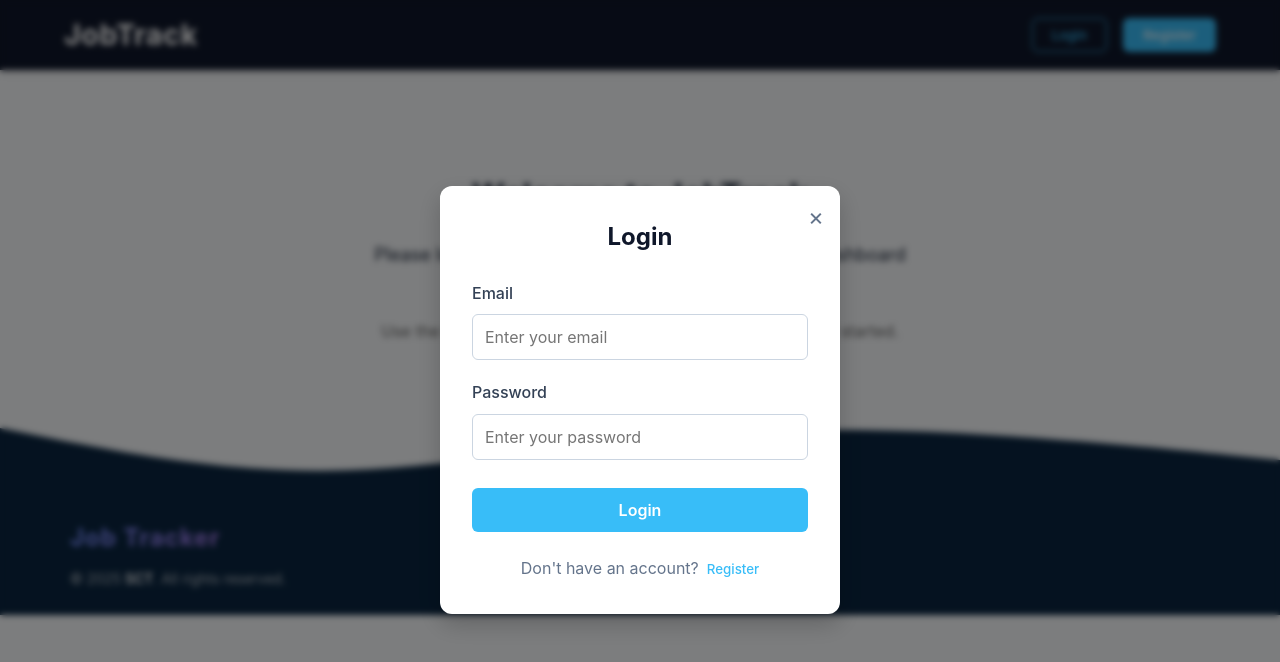
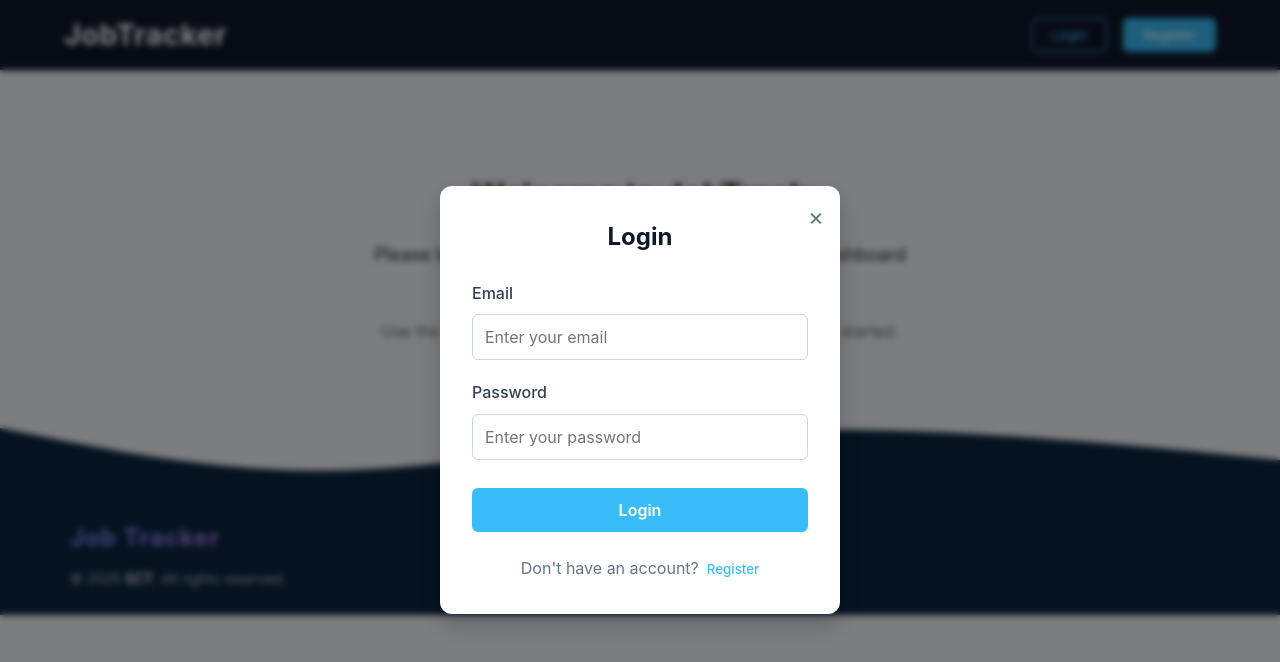
Before and after one commit to Prafukl/job-tracker, a React (Create React App) app: page /login in a window 1280 px wide. Shown: the top 662 px of the page. Built offline with nearby package versions, Linux system fonts and the light colour scheme; no server answers.

Commit message:
Header name update
Header name update
> From- job track
>To - job Tracker

```diff
--- a/src/component/Header.jsx
+++ b/src/component/Header.jsx
@@ -143,7 +143,7 @@ const Header = () => {
     <>
       <header className="header">
         <div className="header-container">
-          <div className="logo">JobTrack</div>
+          <div className="logo">JobTracker</div>
 
           <nav className={`nav-links ${isMenuOpen ? 'active' : ''}`}>
             {currentUser ? (
```
